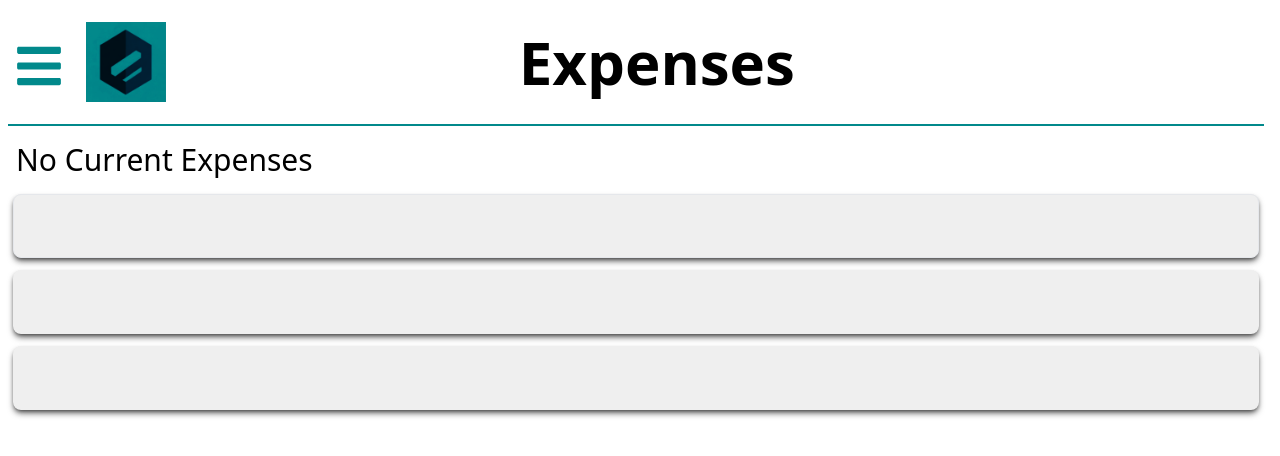
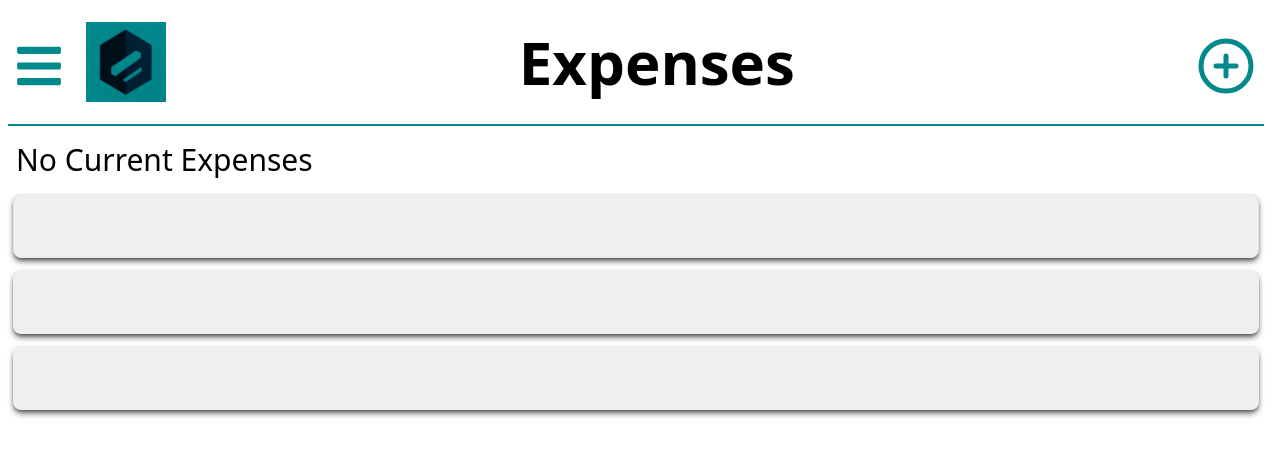
Before and after one commit to Garcia-Tony/ProBudgetApp, a React (Vite) app in the folder client/: page /home in a window 1280 px wide. Shown: the top 456 px of the page. Built offline with nearby package versions, Linux system fonts and the light colour scheme.

Commit message:
Create a add icon button and have it be functional to load a popup

```diff
--- a/client/src/Pages/Home.tsx
+++ b/client/src/Pages/Home.tsx
@@ -6,12 +6,14 @@ export function Home() {
   const { handleSignOut } = useUser();
   const [isMenuOpen, setIsMenuOpen] = useState(false);
   const [popUp, setPopUp] = useState(false);
+  const [expense, setExpense] = useState(false);
 
   const navigate = useNavigate();
 
   const handlePopUp = () => setPopUp(true);
   const closePopUp = () => setPopUp(false);
   const toggleMenu = () => setIsMenuOpen((prev) => !prev);
+  const handleExpense = () => setExpense(true);
 
   return (
     <div className="relative flex-grow flex-1 pl-2 px-4">
@@ -40,6 +42,37 @@ export function Home() {
             Expenses
           </h2>
         </div>
+      </div>
+
+      <div className="absolute right-4 md:right-6 md:top-3 top-2 md:top-[22px]">
+        <button onClick={handleExpense}>
+          <svg
+            className="mt-4 w-12 h-12 md:w-[60px] md:h-[60px] md:mt-[14px] text-[#01898B]"
+            viewBox="0 0 24 24"
+            fill="none"
+            xmlns="http://www.w3.org/2000/svg">
+            <path
+              d="M8 12H12M16 12H12M12 12V8M12 12V16"
+              stroke="currentColor"
+              strokeWidth="2"
+              strokeLinecap="round"
+              strokeLinejoin="round"
+            />
+            <path
+              d="M12 22C17.5228 22 22 17.5228 22 12C22 6.47715 17.5228 2 12 2C6.47715 2 2 6.47715 2 12C2 17.5228 6.47715 22 12 22Z"
+              stroke="currentColor"
+              strokeWidth="2"
+              strokeLinecap="round"
+              strokeLinejoin="round"
+            />
+          </svg>
+        </button>
+
+        {expense && (
+          <div className="fixed inset-0 flex items-center justify-center bg-gray-900 bg-opacity-10">
+            <div className="rounded-[50px] bg-[#cbcbcb] p-6 px-6 rounded shadow-lg text-center border border-black "></div>
+          </div>
+        )}
       </div>
 
       <hr className="my-4 border-t-2 border-[#01898B] md:mt-4" />
```
